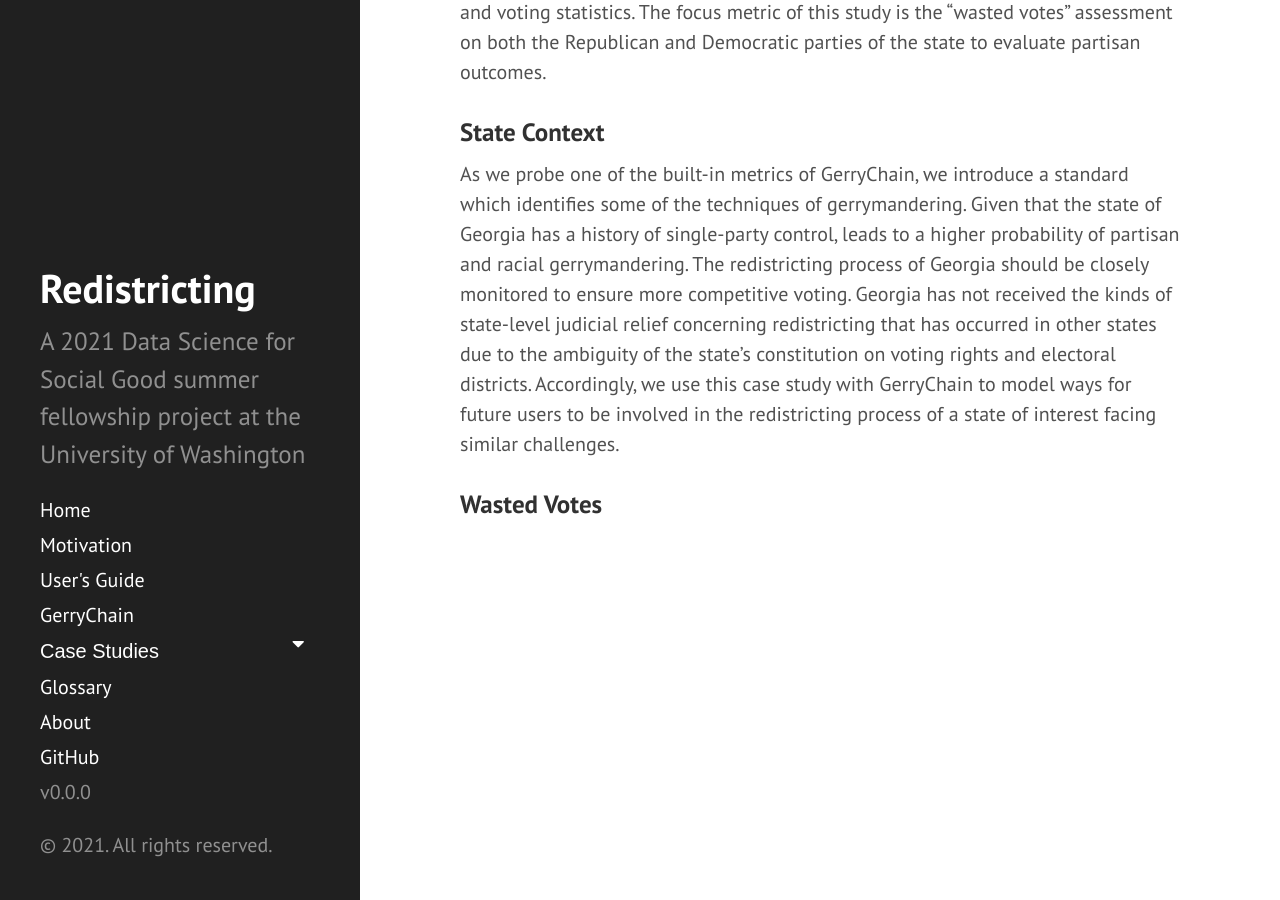
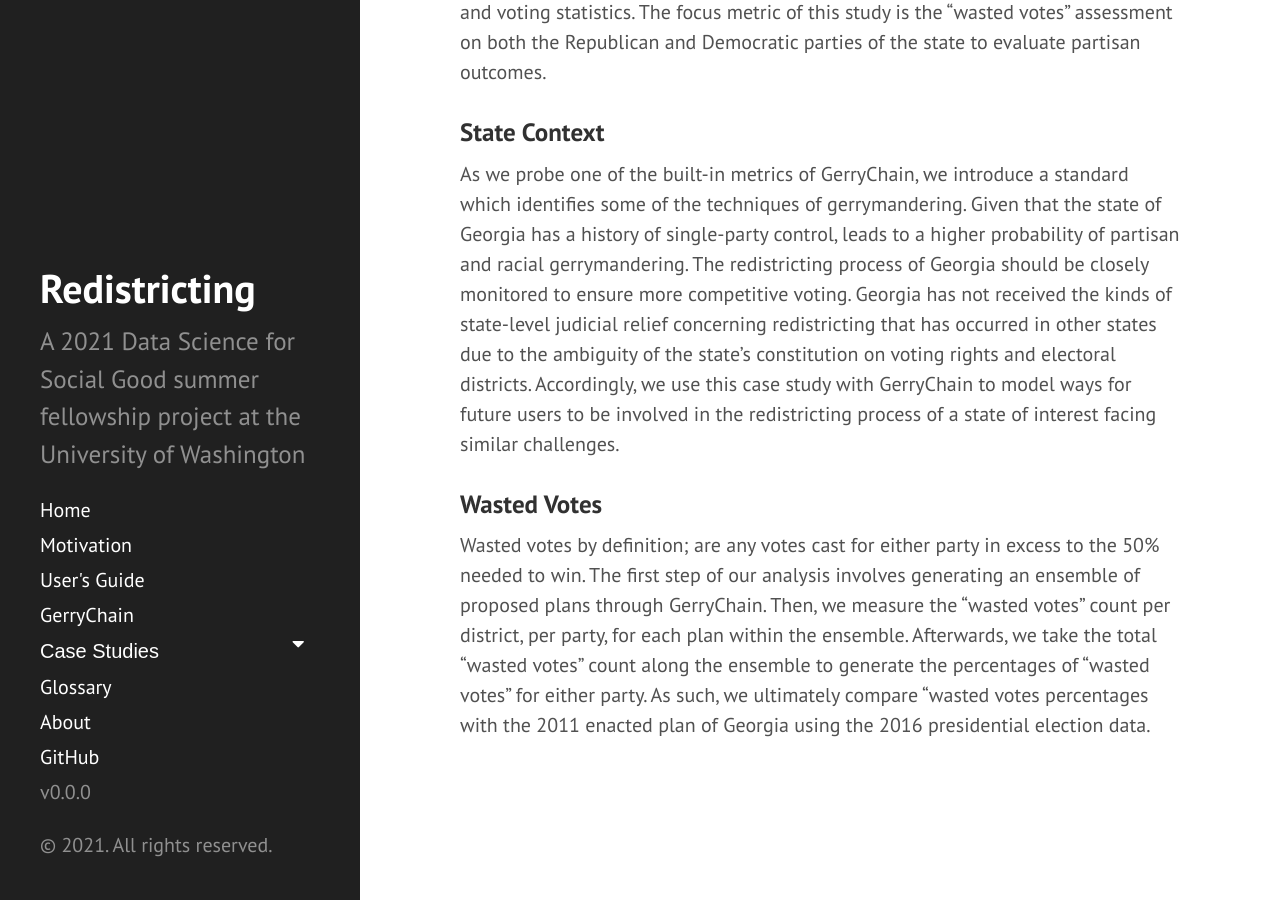
Before and after one commit to uwescience/DSSG2021-redistricting-website, a Jekyll site: the page built from georgia.md, in a window 1280 px wide and 900 px high, scrolled down 754 px. Built offline with Jekyll 4.4.1, drawn with Linux system fonts in a browser that asks for light colours.

Commit message:
Update georgia.md

```diff
--- a/georgia.md
+++ b/georgia.md
@@ -13,3 +13,5 @@ In this case study, we’re going to focus on partisan considerations, as one of
 As we probe one of the built-in metrics of GerryChain, we introduce a standard which identifies some of the techniques of gerrymandering. Given that the state of Georgia has a history of single-party control, leads to a higher probability of partisan and racial gerrymandering. The redistricting process of Georgia should be closely monitored to ensure more competitive voting. Georgia has not received the kinds of state-level judicial relief concerning redistricting that has occurred in other states due to the ambiguity of the state’s constitution on voting rights and electoral districts. Accordingly, we use this case study with GerryChain to model ways for future users to be involved in the redistricting process of a state of interest facing similar challenges.
 
 ### Wasted Votes
+
+Wasted votes by definition; are any votes cast for either party in excess to the 50% needed to win. The first step of our analysis involves generating an ensemble of proposed plans through GerryChain. Then, we measure the “wasted votes” count per district, per party, for each plan within the ensemble. Afterwards, we take the total “wasted votes” count along the ensemble to generate the percentages of “wasted votes” for either party. As such, we ultimately compare “wasted votes percentages with the 2011 enacted plan of Georgia using the 2016 presidential election data.
```
